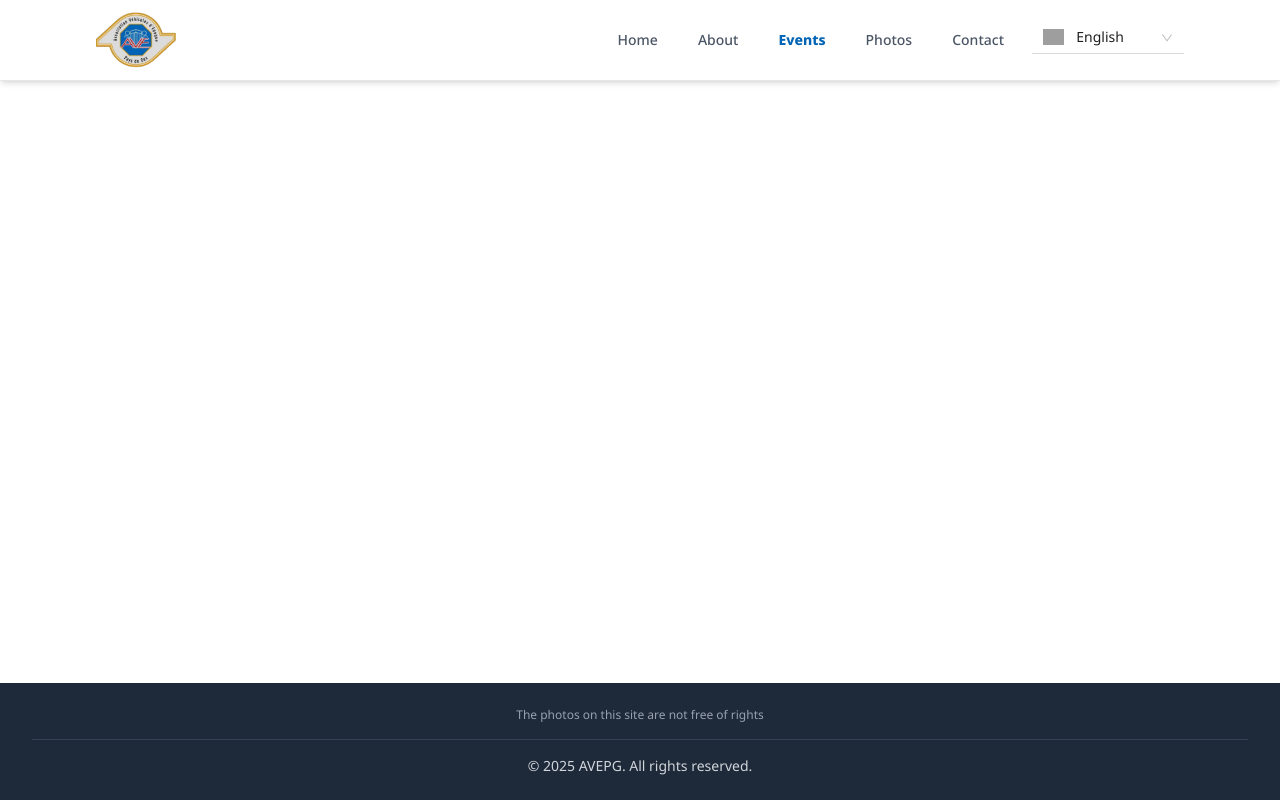
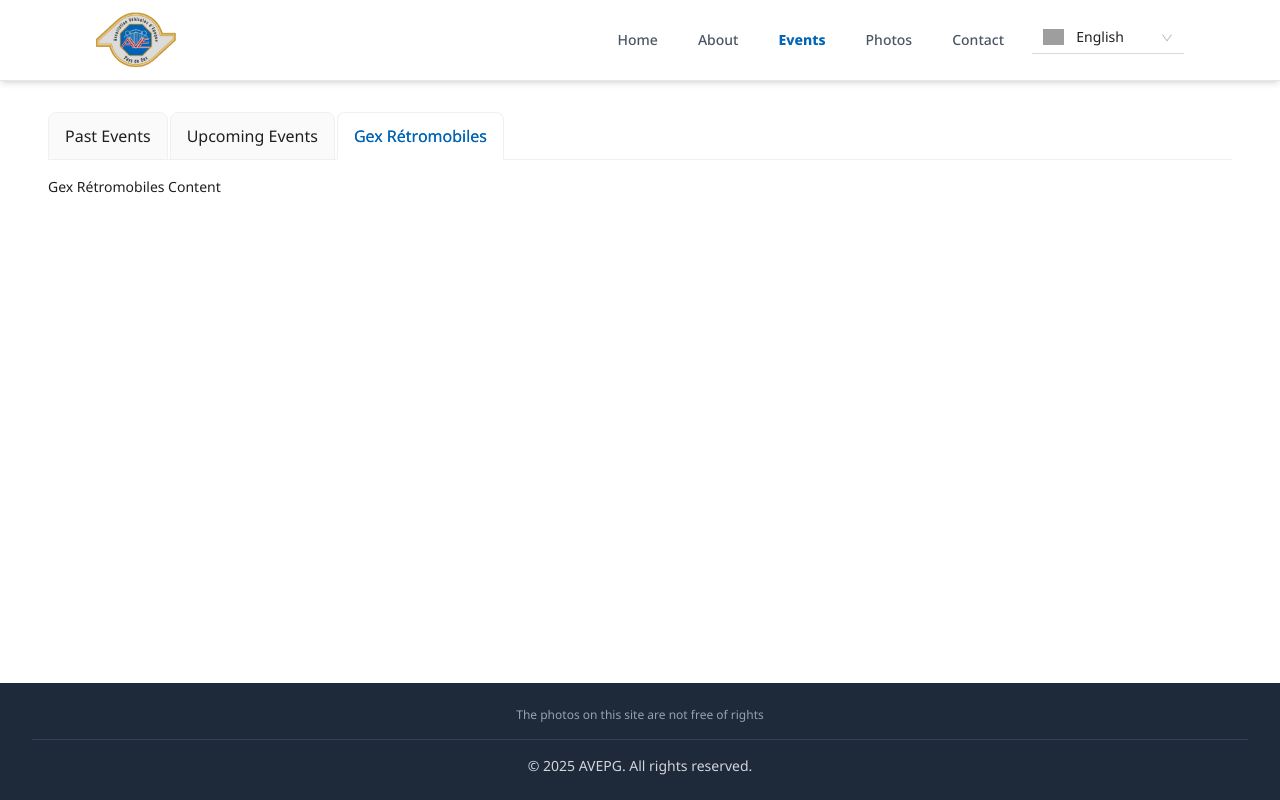
Before and after one commit to Victor-Pavageau/AVEPG, a React (Vite) app: page /events in a window 1280 px wide. Built offline with nearby package versions, Linux system fonts and the light colour scheme; grey boxes are pictures that could not be loaded; what i18next-intervalplural-postprocessor would draw is missing.

Commit message:
feat: add event page content

```diff
--- a/src/pages/EventsPage.tsx
+++ b/src/pages/EventsPage.tsx
@@ -1,5 +1,37 @@
+import { Tabs } from 'antd';
+import type { i18n } from 'i18next';
 import type { JSX } from 'react';
+import { useTranslation } from 'react-i18next';
+
+type Tab = {
+  key: string;
+  label: string;
+  children: JSX.Element;
+};
 
 export function EventsPage(): JSX.Element {
-  return <></>;
+  const { i18n }: { i18n: i18n } = useTranslation();
+
+  // TODO:
+  // Fetch events from strapi service and populate tabs dynamically (based on event date or type)
+  // Add translation
+  // Make the current tab visible in the URL (query param) to allow direct linking to specific tabs
+
+  const tabs: Tab[] = [
+    { key: '0', label: 'Past Events', children: <div>Past Events Content</div> },
+    { key: '1', label: 'Upcoming Events', children: <div>Upcoming Events Content</div> },
+    { key: '2', label: 'Gex Rétromobiles', children: <div>Gex Rétromobiles Content</div> },
+  ];
+
+  return (
+    <div className='w-full px-6 md:px-12 max-w-7xl mx-auto py-8'>
+      <Tabs
+        defaultActiveKey='2'
+        type='card'
+        size='large'
+        items={tabs}
+        className='w-full'
+      />
+    </div>
+  );
 }
--- a/src/services/index.ts
+++ b/src/services/index.ts
@@ -1 +1 @@
-export { StrapiService } from './strapiService';
+export { StrapiService } from './StrapiService';
```
